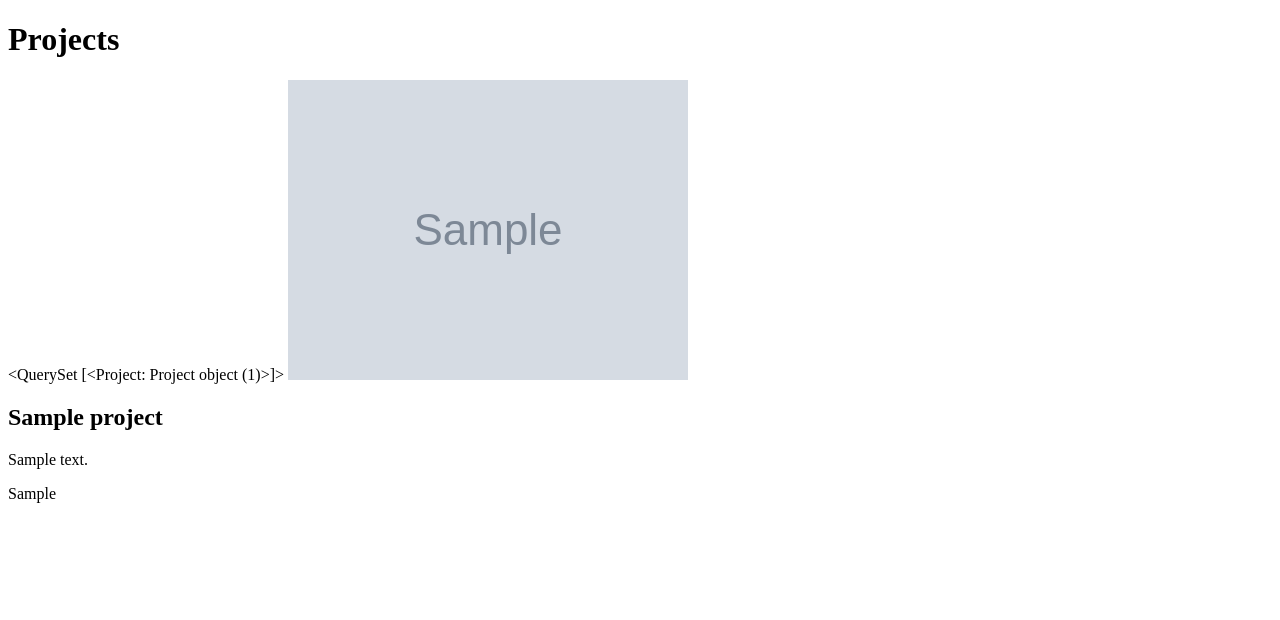
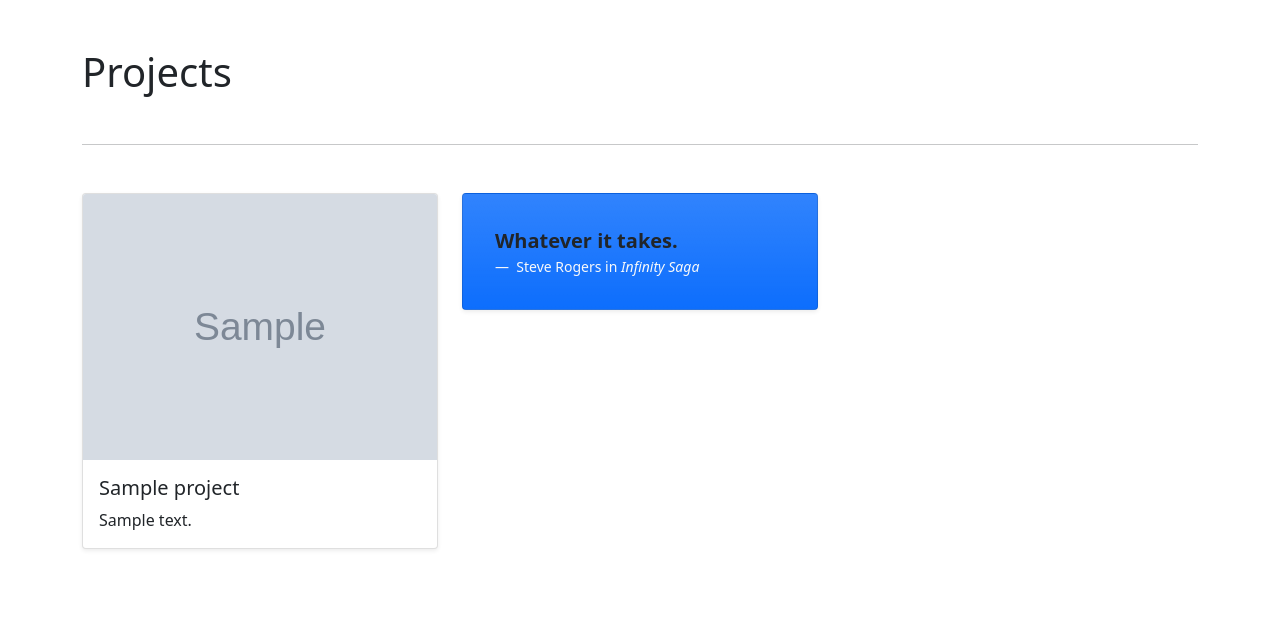
Before and after one commit to abyabrkal/djportfolio, a Django app: page /projects/ in a window 1280 px wide. Shown: the top 620 px of the page. Run offline with Django 3.2, Linux system fonts and the light colour scheme; tables that the repository leaves empty hold one stand-in row (values such as "Sample post"); grey boxes marked "Sample" are stand-in pictures.

Commit message:
Temp data using Django shell, modified model datatype and migrated. Bootstrap card styling with Masonry.

```diff
--- a/projects/models.py
+++ b/projects/models.py
@@ -5,4 +5,4 @@ class Project(models.Model):
     title = models.CharField(max_length=100)
     description = models.TextField()
     technology = models.CharField(max_length=20)
-    image = models.FilePathField(path='projects/img')
+    image = models.CharField(max_length=100)
--- a/projects/templates/projects/all_projects.html
+++ b/projects/templates/projects/all_projects.html
@@ -4,16 +4,50 @@
 <html lang="en">
 <head>
     <meta charset="UTF-8">
+    <meta name="viewport" content="width=device-width, initial-scale=1">
+    <meta name="description" content="">
+    <meta name="author" content="AbyKal">
     <title>DJ Portfolio</title>
+    <link href="https://cdn.jsdelivr.net/npm/bootstrap@5.0.0-beta3/dist/css/bootstrap.min.css" rel="stylesheet" integrity="sha384-eOJMYsd53ii+scO/bJGFsiCZc+5NDVN2yr8+0RDqr0Ql0h+rP48ckxlpbzKgwra6" crossorigin="anonymous">
 </head>
 <body>
-    <h1>Projects</h1>
-    {{ projects }}
-    {% for project in projects %}
-        <img src="{% static project.image %}" alt="projects screenshots"/>
-        <h2>{{project.title}}</h2>
-        <p>{{project.description}}</p>
-        <p>{{project.technology}}</p>
-    {% endfor %}
+    <main class="container py-5">
+      <h1>Projects</h1>
+        <hr class="my-5">
+        <div class="row" data-masonry='{"percentPosition": true }'>
+            {% for project in projects %}
+            <div class="col-sm-6 col-lg-4 mb-4">
+              <div class="card shadow-sm">
+                <img src="{% static project.image %}" class="card-img-top" alt="{{ project.title }}">
+                <div class="card-body">
+                  <h5 class="card-title">{{project.title}}</h5>
+                  <p class="card-text">{{project.description}}</p>
+                </div>
+              </div>
+            </div>
+            {% endfor %}
+
+            <div class="col-sm-6 col-lg-4 mb-4">
+              <div class="card bg-primary bg-gradient p-3 shadow-sm">
+                <figure class="p-3 mb-0">
+                  <blockquote class="blockquote">
+                    <p class="fw-bolder">Whatever it takes.</p>
+                  </blockquote>
+                  <figcaption class="blockquote-footer mb-0 text-light">
+                    Steve Rogers in <cite title="Source Title">Infinity Saga</cite>
+                  </figcaption>
+                </figure>
+              </div>
+            </div>
+
+
+
+
+    </main>
+    <!-- Bootstrap Javascript -->
+    <script src="https://cdn.jsdelivr.net/npm/bootstrap@5.0.0-beta3/dist/js/bootstrap.bundle.min.js" integrity="sha384-JEW9xMcG8R+pH31jmWH6WWP0WintQrMb4s7ZOdauHnUtxwoG2vI5DkLtS3qm9Ekf" crossorigin="anonymous"></script>
+    <!-- Masonry -->
+    <script src="https://cdn.jsdelivr.net/npm/masonry-layout@4.2.2/dist/masonry.pkgd.min.js" integrity="sha384-GNFwBvfVxBkLMJpYMOABq3c+d3KnQxudP/mGPkzpZSTYykLBNsZEnG2D9G/X/+7D" crossorigin="anonymous" async></script>
+
 </body>
 </html>
--- a/projects/templates/projects/index.html
+++ b/projects/templates/projects/index.html
@@ -11,7 +11,7 @@
 <body>
     <h1>Hello Django</h1>
 
-    <!-- Bootstrap Javascript ->
+    <!-- Bootstrap Javascript -->
     <script src="https://cdn.jsdelivr.net/npm/bootstrap@5.0.0-beta3/dist/js/bootstrap.bundle.min.js" integrity="sha384-JEW9xMcG8R+pH31jmWH6WWP0WintQrMb4s7ZOdauHnUtxwoG2vI5DkLtS3qm9Ekf" crossorigin="anonymous"></script>
 </body>
 </html>
```
Also changed, not shown: projects/migrations/0003_auto_20210404_0917.py (added).
